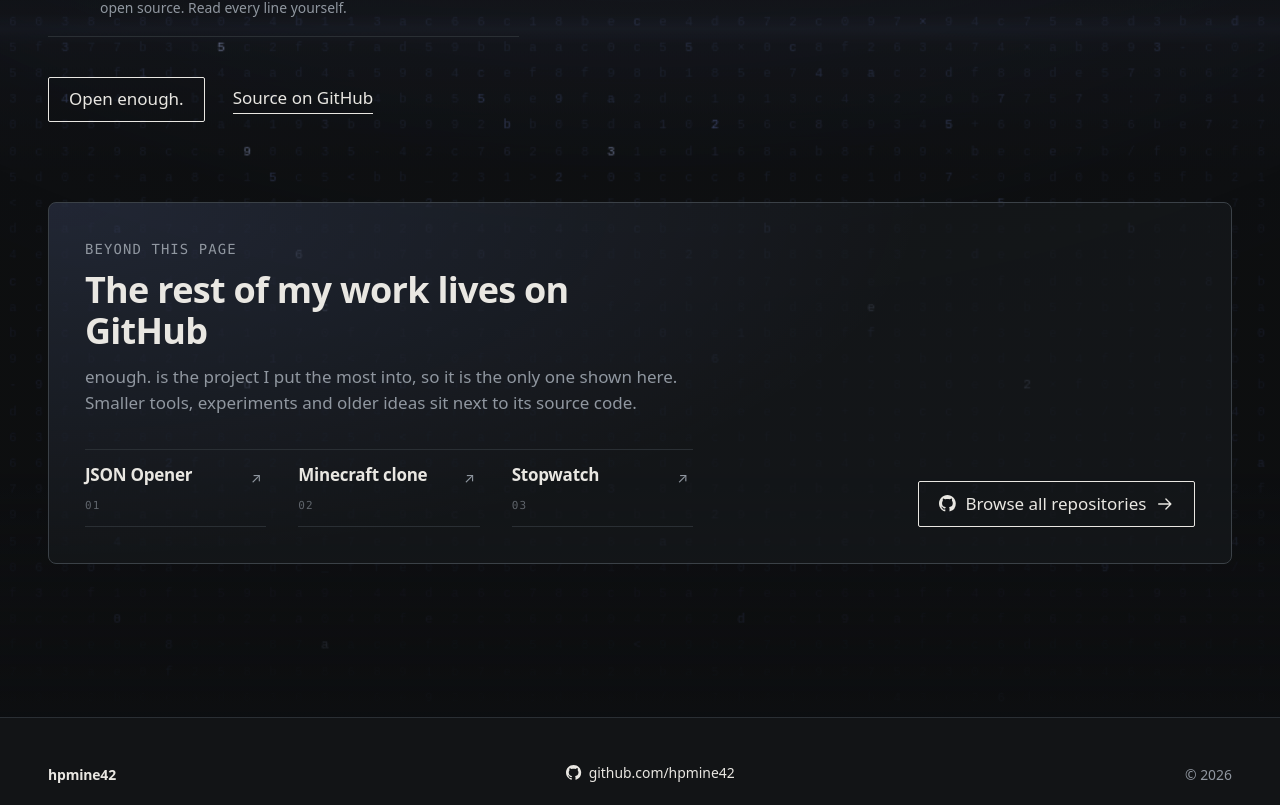
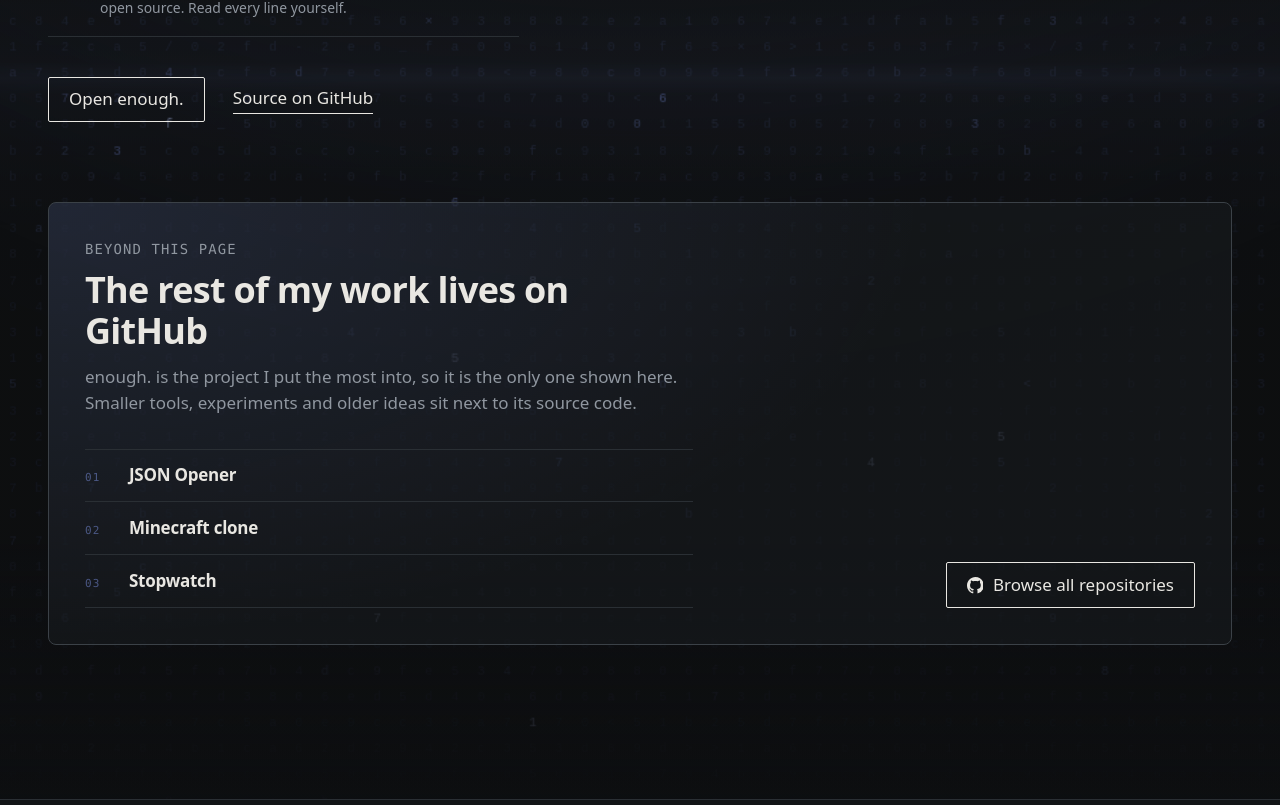
Before and after one commit to hpmine42/hpmine42.github.io, a Vue app: page / in a window 1280 px wide. Shown: the part 1832-2637 px from the top of the page. Built offline with nearby package versions, Linux system fonts and the light colour scheme.

Commit message:
Repo list: one column, no arrows, links straight to the repositories
Co-authored-by: arena-agent <297053741+arena-agent@users.noreply.github.com>

```diff
--- a/src/components/ProjectEnough.vue
+++ b/src/components/ProjectEnough.vue
@@ -167,19 +167,11 @@
 
           <ul class="enough__repos">
             <li v-for="(repo, index) in moreRepos" :key="repo.repo">
-              <a
-                class="enough__repo"
-                :href="repo.liveUrl ?? repo.url"
-                target="_blank"
-                rel="noopener noreferrer"
-              >
-                <span class="enough__repo-top">
-                  <span class="enough__repo-name">{{ repo.label }}</span>
-                  <span class="enough__repo-arrow" aria-hidden="true">↗</span>
-                </span>
+              <a class="enough__repo" :href="repo.url" target="_blank" rel="noopener noreferrer">
                 <span class="enough__repo-index" aria-hidden="true">
                   {{ String(index + 1).padStart(2, '0') }}
                 </span>
+                <span class="enough__repo-name">{{ repo.label }}</span>
                 <span class="sr-only"> (opens in a new tab)</span>
               </a>
             </li>
@@ -189,23 +181,6 @@
         <ExternalLink class="enough__elsewhere-link" :href="elsewhere.url" variant="button">
           <GitHubMark class="enough__elsewhere-mark" />
           <span>{{ elsewhere.label }}</span>
-          <svg
-            class="enough__arrow"
-            viewBox="0 0 20 20"
-            width="18"
-            height="18"
-            aria-hidden="true"
-            focusable="false"
-          >
-            <path
-              d="M3 10h13M11 4.5 16.5 10 11 15.5"
-              fill="none"
-              stroke="currentColor"
-              stroke-width="1.5"
-              stroke-linecap="round"
-              stroke-linejoin="round"
-            />
-          </svg>
         </ExternalLink>
       </aside>
     </div>
@@ -560,22 +535,23 @@
 /* The small projects next to the GitHub note. */
 .enough__repos {
   display: grid;
-  grid-template-columns: repeat(auto-fit, minmax(9rem, 1fr));
-  column-gap: clamp(1.25rem, 3vw, 2rem);
+  grid-template-columns: 1fr;
   margin-top: clamp(1.5rem, 3vw, 2rem);
   border-top: 1px solid var(--rule);
 }
 
 /*
-  The small projects are a quiet list of names: no language, no status, no
-  badges. On hover the name slides a little, the arrow steps out and a thin
-  signal line grows in from the left.
+  The small projects are a quiet list of names, one under the other: no
+  language, no status, no badges, no arrows. On hover the row's number lights
+  up, the name slides a little and a thin signal line grows along the bottom.
 */
 .enough__repo {
   position: relative;
   display: grid;
-  gap: 0.55rem;
-  padding: 0.75rem 0.15rem 0.75rem 0;
+  grid-template-columns: 2rem minmax(0, 1fr);
+  align-items: baseline;
+  gap: 0 0.75rem;
+  padding: 0.8rem 0.15rem 0.8rem 0;
   border-bottom: 1px solid var(--rule);
   color: var(--fg);
   text-decoration: none;
@@ -598,13 +574,6 @@
   transform: scaleX(1);
 }
 
-.enough__repo-top {
-  display: flex;
-  align-items: baseline;
-  justify-content: space-between;
-  gap: 0.75rem;
-}
-
 .enough__repo-name {
   font-size: var(--step-0);
   font-weight: 550;
@@ -617,28 +586,12 @@
   transform: translateX(0.2rem);
 }
 
-.enough__repo-arrow {
-  flex: none;
-  font-size: 0.875rem;
-  color: var(--fg-muted);
-  transform: translate(-0.15rem, 0.15rem);
-  transition:
-    transform 0.35s var(--ease-out),
-    color 0.3s var(--ease-out);
-}
-
-.enough__repo:hover .enough__repo-arrow,
-.enough__repo:focus-visible .enough__repo-arrow {
-  color: var(--accent);
-  transform: translate(0.1rem, -0.1rem);
-}
-
 .enough__repo-index {
   font-family: var(--font-mono);
   font-size: 0.6875rem;
   letter-spacing: 0.1em;
-  color: var(--fg-muted);
-  opacity: 0.6;
+  color: var(--accent);
+  opacity: 0.45;
   transition: opacity 0.3s var(--ease-out);
 }
 
@@ -707,15 +660,6 @@
   height: 1.05rem;
 }
 
-.enough__arrow {
-  transition: transform 0.35s var(--ease-out);
-}
-
-.enough__elsewhere-link:hover .enough__arrow,
-.enough__elsewhere-link:focus-visible .enough__arrow {
-  transform: translateX(0.25rem);
-}
-
 @media (max-width: 52rem) {
   .enough__intro,
   .enough__visual {
--- a/src/data/content.ts
+++ b/src/data/content.ts
@@ -65,7 +65,6 @@
   readonly label: string
   readonly repo: string
   readonly url: string
-  readonly liveUrl?: string
 }
 
 /* Smaller projects, shown as a short strip next to the GitHub note. Static on
@@ -75,19 +74,16 @@
     label: 'JSON Opener',
     repo: 'json-opener-on-android-',
     url: 'https://github.com/hpmine42/json-opener-on-android-',
-    liveUrl: 'https://hpmine42.github.io/json-opener-on-android-/',
   },
   {
     label: 'Minecraft clone',
     repo: 'Minecraft-Klon',
     url: 'https://github.com/hpmine42/Minecraft-Klon',
-    liveUrl: 'https://hpmine42.github.io/Minecraft-Klon/',
   },
   {
     label: 'Stopwatch',
     repo: 'Stopwatch',
     url: 'https://github.com/hpmine42/Stopwatch',
-    liveUrl: 'https://stopwatch-hpmine.vercel.app',
   },
 ]
 
```
Also changed, not shown: 1 other file (tests, documents, lock files or other folders).
